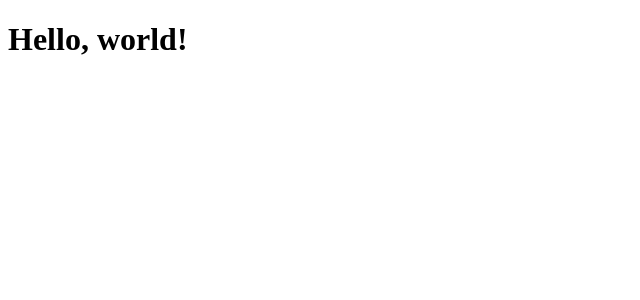
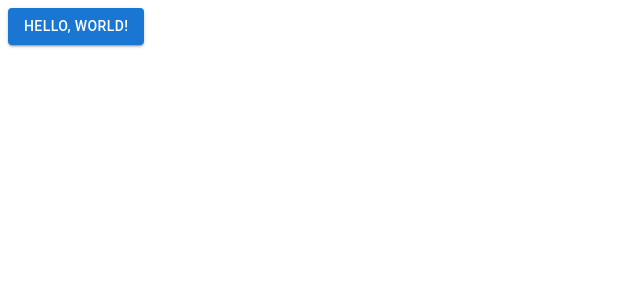
Before and after one commit to H1rono/mui-sandbox, a React (Create React App) app: page / in a window 1280 px wide. Shown: the top 300 px of the page, without its empty margins (0-640 px from the left). Built offline with nearby package versions, Linux system fonts and the light colour scheme.

Commit message:
✨ Hello, world!

```diff
--- /dev/null
+++ b/src/App.tsx
@@ -0,0 +1,15 @@
+import React from "react";
+import Button from "@mui/material/Button";
+
+const App = () => {
+    return (
+        <Button
+            variant="contained"
+            onClick={() => console.log("Hello, world!")}
+        >
+            Hello, world!
+        </Button>
+    );
+};
+
+export default App;
--- a/src/index.tsx
+++ b/src/index.tsx
@@ -1,5 +1,6 @@
 import React from "react";
 import ReactDOM from "react-dom/client";
+import App from "./App";
 
 const root = ReactDOM.createRoot(
     document.getElementById("root") as HTMLElement
@@ -7,6 +8,6 @@ const root = ReactDOM.createRoot(
 
 root.render(
     <React.StrictMode>
-        <h1>Hello, world!</h1>
+        <App />
     </React.StrictMode>
 );
```
